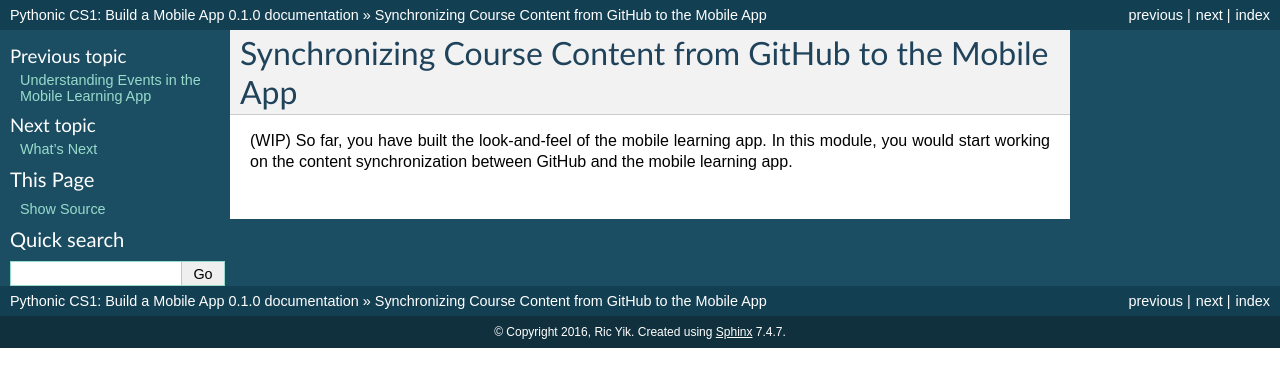
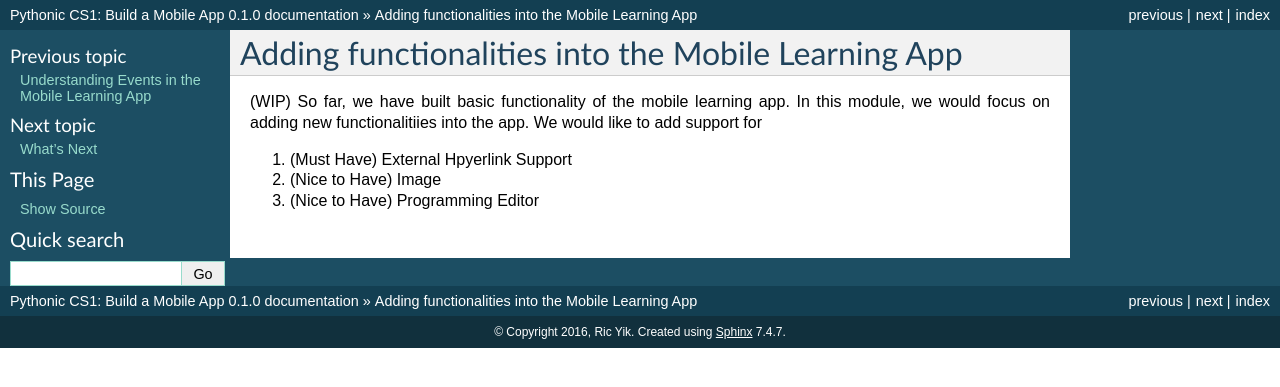
Before and after one commit to Aashritha27/mobileapp.course, a Sphinx documentation site: the page built from docs/synchronizing-course-content-from-github-to-mobile-app.rst, in a window 1280 px wide. Shown: the top 387 px of the page. Built offline with Sphinx 7.4.7, drawn with Linux system fonts in a browser that asks for light colours.

Commit message:
Ahead Schedule

```diff
--- a/docs/synchronizing-course-content-from-github-to-mobile-app.rst
+++ b/docs/synchronizing-course-content-from-github-to-mobile-app.rst
@@ -1,4 +1,8 @@
-Synchronizing Course Content from GitHub to the Mobile App
-==========================================================
+Adding functionalities into the Mobile Learning App
+===================================================
 
-(WIP) So far, you have built the look-and-feel of the mobile learning app. In this module, you would start working on the content synchronization between GitHub and the mobile learning app.
+(WIP) So far, we have built basic functionality of the mobile learning app. In this module, we would focus on adding new functionalitiies into the app. We would like to add support for
+
+#. (Must Have) External Hpyerlink Support
+#. (Nice to Have) Image
+#. (Nice to Have) Programming Editor
```
